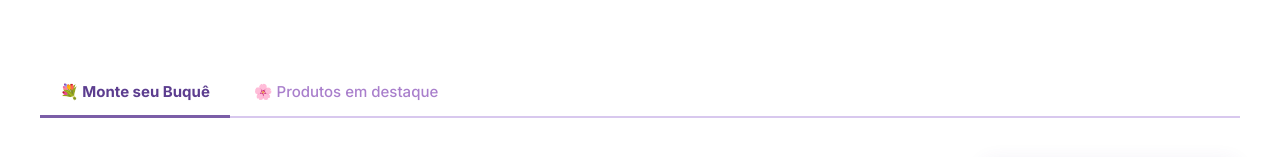
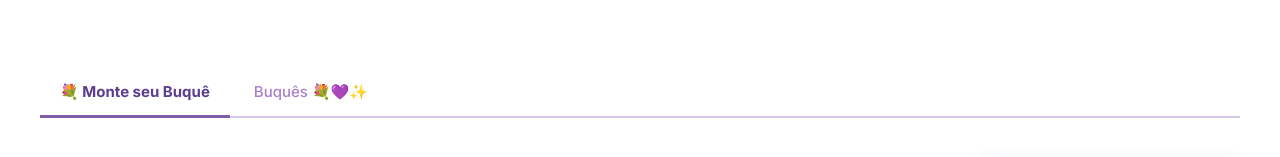
Before and after one commit to gilsonfiho/site-petalmzde, a React (Vite) app: page / in a window 1280 px wide. Shown: the part 558-715 px from the top of the page. Built offline with nearby package versions, Linux system fonts and the light colour scheme.

Commit message:
feat: renomeia aba de produtos para Buquês

```diff
--- a/src/pages/Home/index.jsx
+++ b/src/pages/Home/index.jsx
@@ -233,7 +233,7 @@ const Home = () => {
           }}>
             {[
               { key: 'monte',    label: '💐 Monte seu Buquê' },
-              { key: 'produtos', label: '🌸 Produtos em destaque' },
+              { key: 'produtos', label: 'Buquês 💐💜✨' },
             ].map(tab => {
               const isActive = activeTab === tab.key;
               return (
@@ -274,7 +274,7 @@ const Home = () => {
                     🌸 Nossos arranjos
                   </p>
                   <h2 style={{ fontSize: isMobile ? '26px' : 'clamp(28px, 4vw, 36px)', fontWeight: 800, color: colors.gray[900], margin: 0 }}>
-                    Produtos em destaque
+                    Buquês 💐💜✨
                   </h2>
                 </div>
                 <button
```
